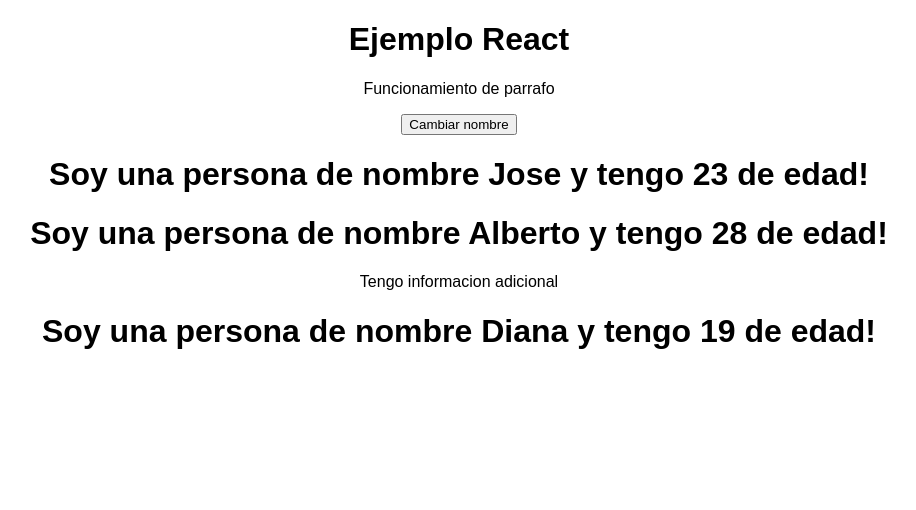
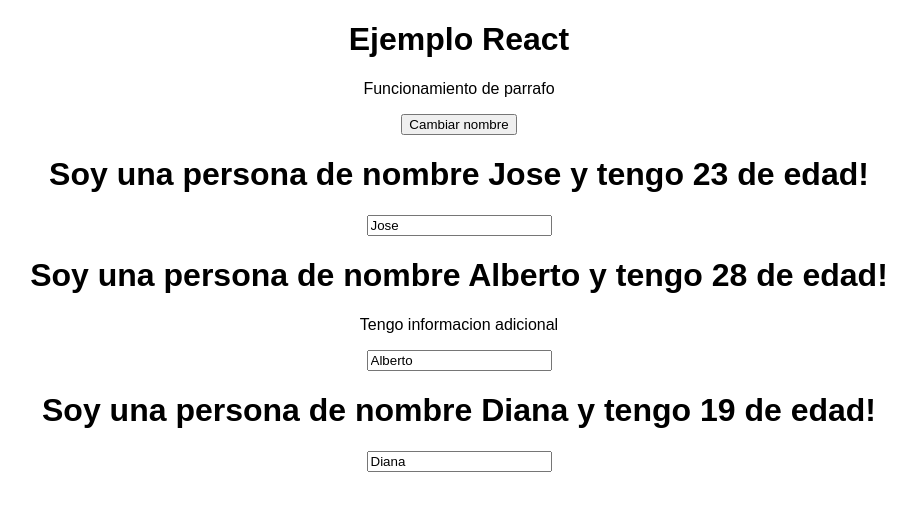
Before and after one commit to LazarusPolar/React-Train, a React (Create React App) app: page / in a window 1280 px wide. Shown: the top 510 px of the page, without its empty margins (181-1097 px from the left). Built offline with nearby package versions, Linux system fonts and the light colour scheme.

Commit message:
Agrega ejemplo de 'event' para carga de contenido dinamico con entrada de usuario

```diff
--- a/src/App.js
+++ b/src/App.js
@@ -20,7 +20,7 @@
     ]
   }
 
-  cambiaNombreHandler = () => {
+  cambiaNombreHandler = (nuevoNombre) => {
     console.log("Hola")
     // ESTO NO SE DEBE HACER
     /// this.state.personas[0].nombre = 'Alejandro'
@@ -31,7 +31,7 @@
         nombre: 'Alejandro', edad: 22
       },
       {
-        nombre: 'Rodrigo', edad: 34
+        nombre: nuevoNombre, edad: 34
       },
       {
         nombre: 'Borgia', edad: 31
@@ -40,15 +40,41 @@
     ]})
   }
 
+  // "Event" se encarga de revisar que el componente se este utilizando
+  nombreCambiadoHandler = (event) => {
+    this.setState({
+    personas: [
+      {
+        nombre: 'Alejandro', edad: 22
+      },
+      {
+        nombre: event.target.value, edad: 34
+      },
+      {
+        nombre: 'Borgia', edad: 31
+      }
+    ]})}
+
+
   render() {
     // Se llama al parametro this y state para obtener los datos a ingresar
+    // Se pueden pasar handler de onClick a traves de las propiedades de parametros
+    // Es recomendable usar siempre el "bind()"
     return (
       <div className="App">
         <h1> Ejemplo React </h1>
         <p> Funcionamiento de parrafo </p>
-        <button onClick = {this.cambiaNombreHandler}>Cambiar nombre </button>
+
+        <button onClick = {() => this.cambiaNombreHandler('Leopoldo')}>Cambiar nombre </button>
         <Persona nombre = {this.state.personas[0].nombre} edad = {this.state.personas[0].edad}/>
-        <Persona nombre = {this.state.personas[1].nombre} edad = {this.state.personas[1].edad} > Tengo informacion adicional </Persona>
+
+        <Persona nombre = {this.state.personas[1].nombre}
+        edad = {this.state.personas[1].edad}
+        click={this.cambiaNombreHandler.bind(this, "Marcos")}
+        cambio = {this.nombreCambiadoHandler}>
+        Tengo informacion adicional
+        </Persona>
+
         <Persona nombre = {this.state.personas[2].nombre} edad = {this.state.personas[2].edad}/>
       </div>
     );
--- a/src/Persona/Persona.js
+++ b/src/Persona/Persona.js
@@ -4,9 +4,11 @@
         // Children refiere a todos los elementos que se encuentren entre los tags
         // de cualquier JSX (En este caso "Persona")
     return (
+        // onChange se ejecuta cuando algo cambia dentro del elemento
         <div>
-            <h1>Soy una persona de nombre {props.nombre} y tengo {props.edad} de edad!</h1>
+            <h1 onClick={props.click}>Soy una persona de nombre {props.nombre} y tengo {props.edad} de edad!</h1>
             <p>{props.children}</p>
+            <input type="text" onChange={props.cambio} value = {props.nombre} />
         </div>)
 }
 
```
